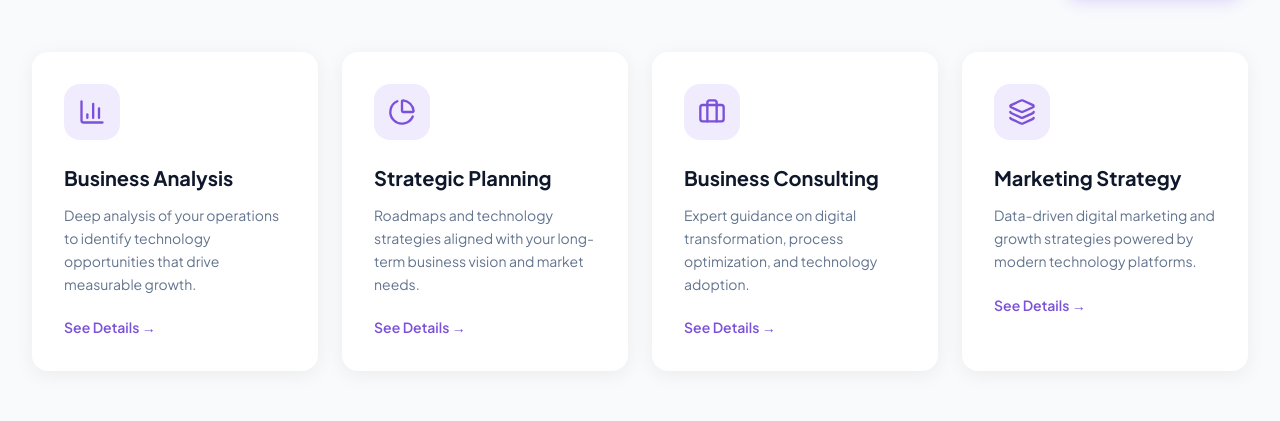
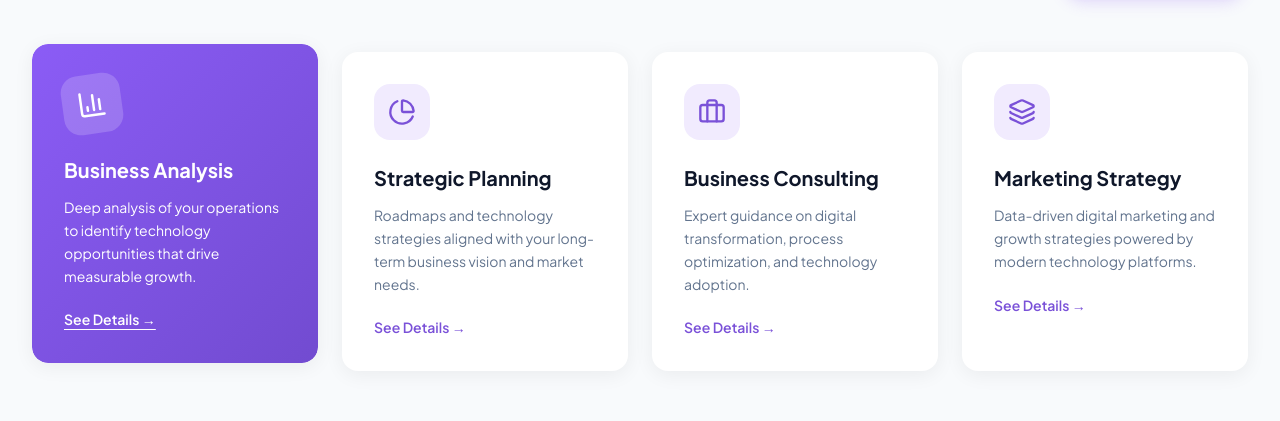
Before and after one commit to Grobaltech/Grobaltech-technologies, a React (Vite) app: page / in a window 1280 px wide. In both pictures the pointer is over the element 175 px from the left and 2154 px from the top of the page. Shown: the part 1943-2364 px from the top of the page. Built offline with nearby package versions, Linux system fonts and the light colour scheme; no server answers; the database is empty.

Commit message:
Style service card colour-fill hover transition

```diff
--- a/src/index.css
+++ b/src/index.css
@@ -55,3 +55,53 @@ html[data-layout="boxed"] .site-shell { max-width:1440px;margin-inline:auto;box-
 html[data-pattern="dots"] body { background-image:radial-gradient(#94a3b822 1px,transparent 1px);background-size:20px 20px; }
 html[data-pattern="grid"] body { background-image:linear-gradient(#94a3b818 1px,transparent 1px),linear-gradient(90deg,#94a3b818 1px,transparent 1px);background-size:28px 28px; }
 @media (prefers-reduced-motion: reduce) { *,*::before,*::after { scroll-behavior:auto!important;animation-duration:.01ms!important;animation-iteration-count:1!important;transition-duration:.01ms!important; } }
+
+
+/* Service cards: smooth brand-colour sweep on hover */
+.service-card {
+  transition: transform .45s cubic-bezier(.2,.7,.2,1), box-shadow .45s ease;
+}
+.service-card::before {
+  content: "";
+  position: absolute;
+  inset: 0;
+  z-index: 0;
+  border-radius: inherit;
+  background: linear-gradient(135deg, var(--brand-primary), color-mix(in srgb, var(--brand-primary) 72%, #31206f));
+  transform: scaleY(0);
+  transform-origin: bottom;
+  transition: transform .55s cubic-bezier(.2,.75,.2,1);
+}
+.service-card:hover {
+  transform: translateY(-8px);
+}
+.service-card:hover::before,
+.service-card:focus-within::before {
+  transform: scaleY(1);
+}
+.service-card-icon {
+  transition: background-color .4s ease, color .4s ease, transform .45s cubic-bezier(.2,.7,.2,1);
+}
+.service-card:hover .service-card-icon,
+.service-card:focus-within .service-card-icon {
+  background: rgba(255,255,255,.18);
+  color: #fff;
+  transform: rotate(-8deg) scale(1.06);
+}
+.service-card:hover .service-card-title,
+.service-card:focus-within .service-card-title,
+.service-card:hover .service-card-copy,
+.service-card:focus-within .service-card-copy,
+.service-card:hover .service-card-link,
+.service-card:focus-within .service-card-link {
+  color: #fff;
+}
+.service-card-link { text-decoration-color: transparent; }
+.service-card:hover .service-card-link,
+.service-card:focus-within .service-card-link {
+  text-decoration: underline;
+  text-underline-offset: 4px;
+}
+@media (prefers-reduced-motion: reduce) {
+  .service-card, .service-card::before, .service-card-icon { transition: none; }
+}
```
